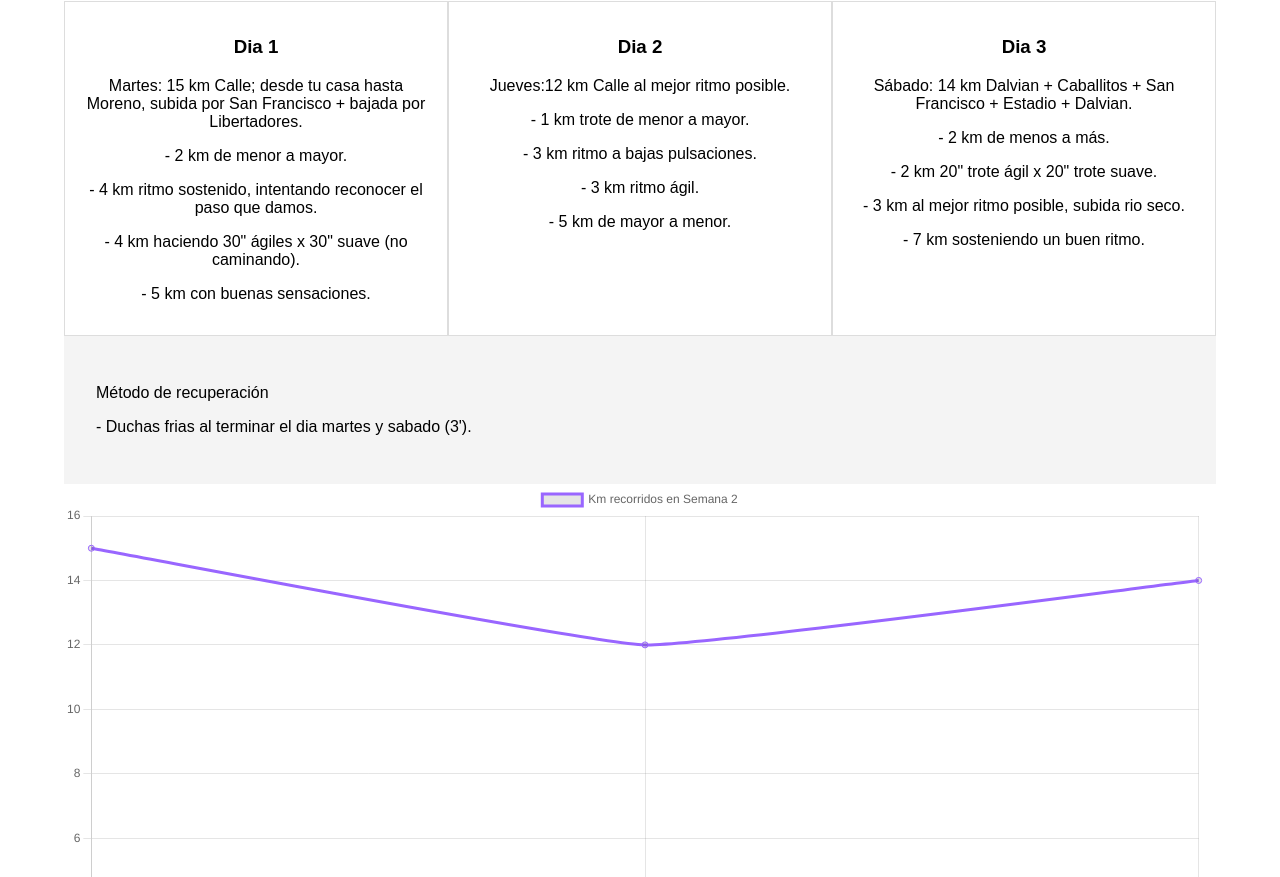
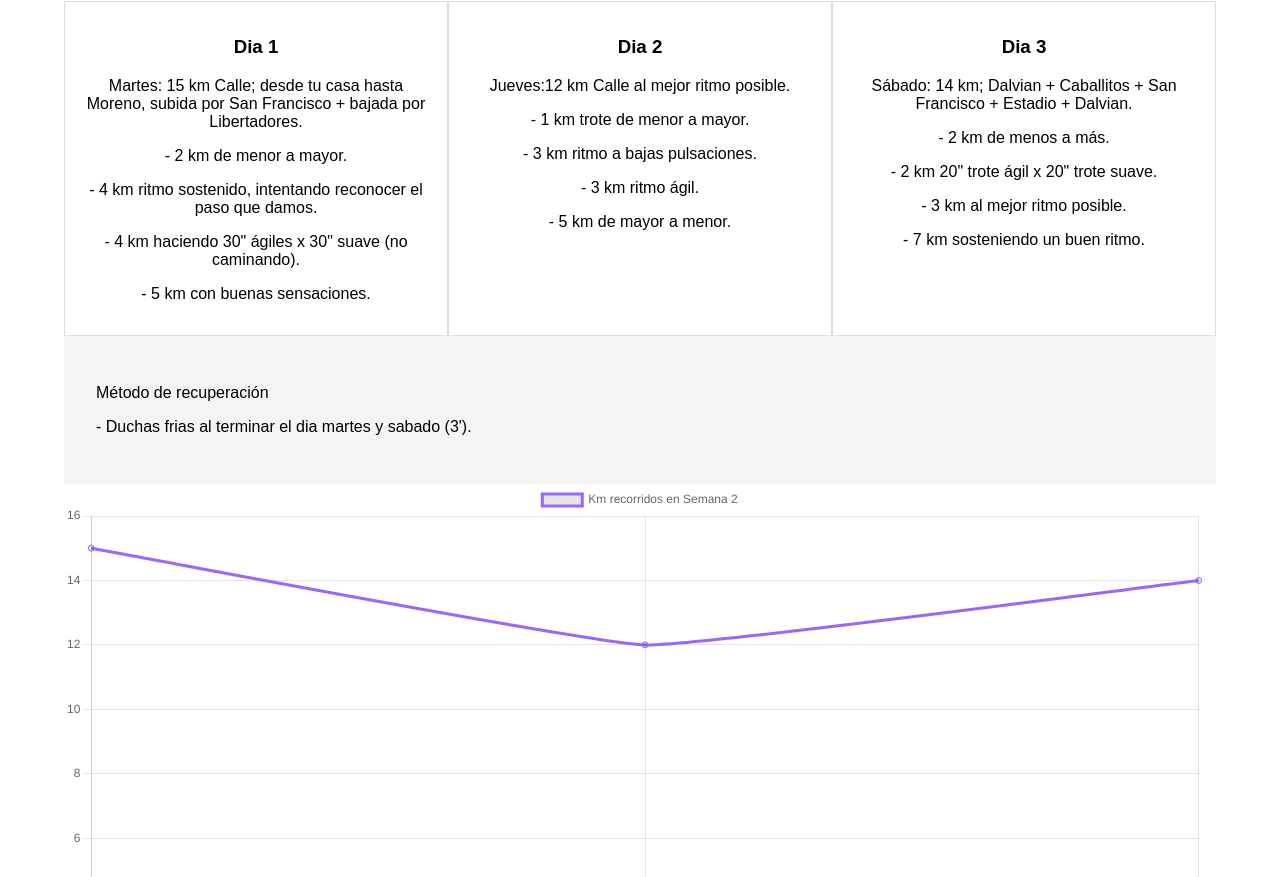
Before and after one commit to gdeconcienciacorporal/gdelruiz.github.io, a plain HTML site: page index.html in a window 1280 px wide. Shown: the part 4538-5415 px from the top of the page. Drawn offline with nearby package versions, Linux system fonts and the light colour scheme.

Commit message:
Update index.html

```diff
--- a/index.html
+++ b/index.html
@@ -117,10 +117,10 @@
         </div>
         <div class="column">
             <h3>Dia 3</h3>
-            <p> Sábado: 14 km Dalvian + Caballitos + San Francisco + Estadio + Dalvian. </p>
+            <p> Sábado: 14 km; Dalvian + Caballitos + San Francisco + Estadio + Dalvian. </p>
             <p>  - 2 km de menos a más. </p>
             <p>  - 2 km 20" trote ágil x 20" trote suave. </p>
-            <p>  - 3 km al mejor ritmo posible, subida rio seco. </p>
+            <p>  - 3 km al mejor ritmo posible. </p>
             <p>  - 7 km sosteniendo un buen ritmo. </p>
         </div>
     </div>
```
